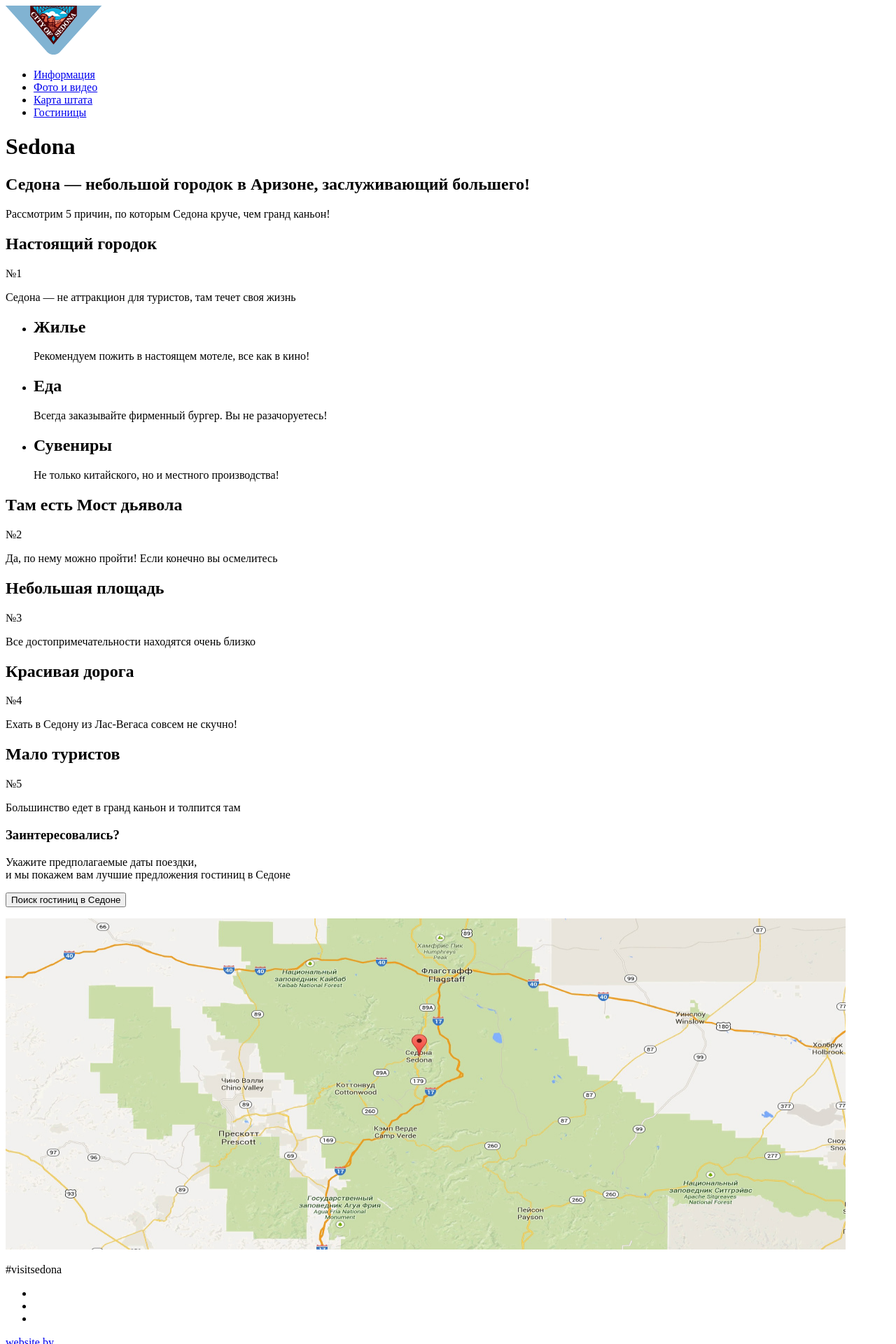
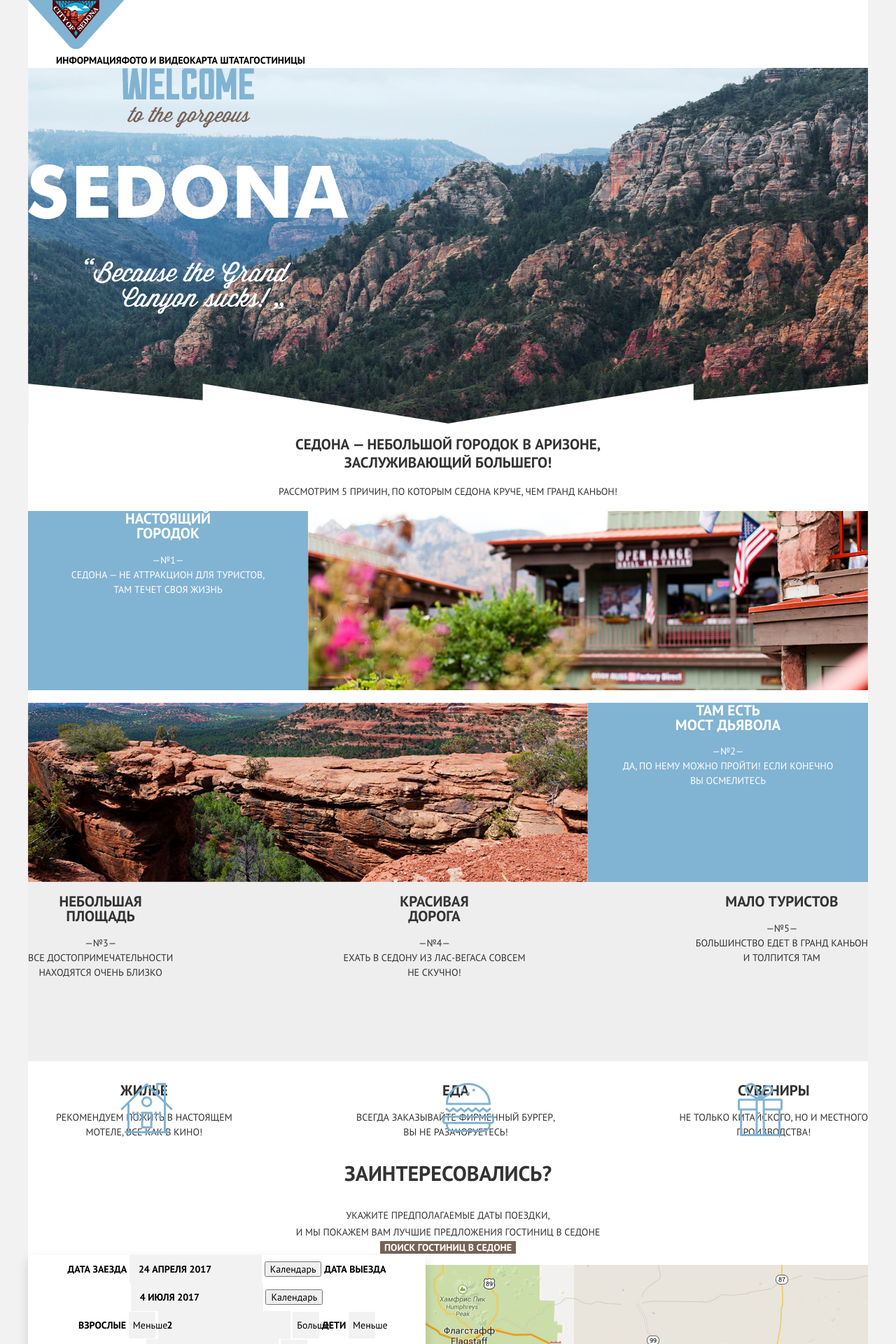
Before and after one commit to elenagradovich/425039-sedona, a PHP site: page / in a window 1280 px wide. Shown: the top 1920 px of the page at 70% size. Run offline with PHP 8.4, Linux system fonts and the light colour scheme.

Commit message:
Базовая стилизация index

```diff
--- a/css/style.css
+++ b/css/style.css
@@ -1,3 +1,23 @@
+body {
+  margin: 0;
+  padding: 0;
+  font-family: 'PT Sans', Arial, sans-serif;
+  font-size: 14px;
+  line-height: 21px;
+  color: #333333;
+  text-transform: uppercase;
+  background-color: #f2f2f2;
+}
+
+a {
+  text-decoration: none;
+}
+
+h2 {
+  font-size: 21px;
+  font-weight: bold;
+}
+
 .visually-hidden {
   position: absolute;
   width: 1px;
@@ -8,3 +28,314 @@
   clip: rect(0 0 0 0);
   overflow: hidden;
 }
+
+.container {
+  width: 1200px;
+  margin: 0 auto;
+  background: #ffffff;
+}
+
+.header__site-navigation {
+  display: flex;
+  margin: 0;
+}
+
+.site-navigation__item {
+  list-style: none;
+}
+
+.site-navigation__item a {
+  color: #000000;
+  font-weight: bold;
+  font-size: inherit;
+}
+
+.site-navigation__item:hover a {
+  color: #81b3d2;
+}
+
+.site-navigation__item:active a {
+  color: rgba(0, 0, 0, 0.3);
+}
+
+.site-navigation__item.active a {
+  color: #766357;
+  pointer-events: none;
+}
+
+.main-header {
+  min-height: 508px;
+  background-color: #88bad8;
+  background-image: url('../img/shape.png'),url('../img/background-photo.jpg');
+  background-size: 1200px 57px, 1200px 564px;
+  background-position: center bottom, center -56px;
+  background-repeat: no-repeat;
+}
+
+.advantages {
+  min-height: 256px;
+}
+.advantages__number {
+  display: block;
+}
+
+.advantages:nth-child(n) {
+  text-align: center;
+}
+
+.advantages-1,
+.advantages-2 {
+  position: relative;
+  box-sizing: border-box;
+  width: 100%;
+  background-color: #81b3d2;
+  color: #ffffff;
+}
+
+.advantages-1 {
+  padding-right: 800px;
+}
+
+.advantages-1::after {
+  content: url(../img/advantages-1.jpg);
+  position: absolute;
+  right:0;
+  top:0;
+  width: 800px;
+  height: 256px;
+}
+
+.advantages-2 {
+  padding-left: 800px;
+}
+
+.advantages-2::before {
+  position: absolute;
+  content: url(../img/advantages-2.jpg);
+  left:0;
+  top:0;
+  width: 800px;
+  height: 256px;
+}
+
+.advantages-container {
+  display: flex;
+  justify-content: space-between;
+  background: #eeeeee;
+}
+
+.advantages__number::before,
+.advantages__number::after {
+  content: '—';
+}
+
+.features {
+  display: flex;
+  justify-content: space-between;
+  list-style: none;
+}
+
+.features__item {
+  position: relative;
+  padding-top: ;
+  text-align: center;
+}
+
+.features__title--1::before {
+  position: absolute;
+  content: url(../img/features-1.svg);
+  top: ;
+  left: ;
+}
+
+.features__title--2::before {
+  position: absolute;
+  content: url(../img/features-2.svg);
+  top: ;
+  left: ;
+}
+
+.features__title--3::before {
+  position: absolute;
+  content: url(../img/features-3.svg);
+  top: ;
+  left: ;
+}
+
+.main-content:nth-child(n) {
+  text-align: center;
+}
+
+.main-content__title {
+  line-height: 26px;
+}
+
+.offer {
+  position: relative;
+}
+
+.offer:nth-child(n) {
+  text-align: center;
+}
+
+.offer__call {
+  font-size: 30px;
+  line-height: 36px;
+}
+
+.offer__content {
+  display: block;
+  line-height: 24px;
+}
+
+
+.btn {
+  border: none;
+  background-color: #766357;
+  color: #ffffff;
+  text-transform: uppercase;
+  font-weight: bold;
+}
+
+.btn:hover {
+  background-color: #604e43;;
+  color: #ffffff;
+}
+
+.btn:active {
+  background-color: #503e33;
+  color: rgba(255, 255, 255, 0.3);
+}
+
+.button--more {
+  background-color: #81b3d2;
+  color: #ffffff;
+
+}
+
+.button--more:hover {
+  background-color: #669ec0;
+  color: #ffffff;
+}
+
+.button--more:active {
+  background-color: #5496bd;
+  color: rgba(255, 255, 255, 0.3);
+}
+/*Form*/
+.search-hotel-form {
+  position: absolute;
+  width: 568px;
+  height: 395px;
+  box-shadow: 0px 7px 15px 0 rgba(0, 1, 1, 0.15);
+  background-color: #ffffff;
+}
+
+.search-hotel-form label,
+.search-hotel-form input {
+  color: #000000;
+  font-weight: bold;
+  text-transform: uppercase;
+  line-height: 26px;
+}
+
+.search-hotel-form input {
+  height: 38px;
+  padding-left: 13px;
+  background-color: #f2f2f2;
+  border: none;
+}
+
+.form-submit__btn {
+  background-color: #81b3d2;
+  padding: 17px 197px 22px 196px;
+  font-size: 21px;
+  font-weight: bold;
+  color: #ffffff;
+  text-transform: uppercase;
+  border: none;
+}
+
+.form-submit__btn:hover {
+  background-color: #669ec0;
+}
+
+.form-submit__btn:active {
+  background-color: #5496bd;
+  color: rgba(255, 255, 255, 0.3);
+}
+
+.btn-increase,
+.btn-reduce {
+  position: relative;
+  height: 38px;
+  width: 38px;
+  background-color: #f2f2f2;
+  border: none;
+}
+/*
+.btn-increase::before {
+  position: absolute;
+  content: "";
+  border-bottom: 3px solid #f2f2f2;
+  width: 12px;
+}*/
+
+/*Footer*/
+.footer {
+  background-color: #ffffff;
+  opacity: 0.9;
+}
+
+.footer--index {
+  margin-top: -120px;
+}
+
+.hashtag-sedona {
+  color: #000000;
+  font-weight: bold;
+  font-size: 21px;
+}
+
+.footer__social {
+  list-style: none;
+}
+
+.social__item {
+  width: 46px;
+  height: 48px;
+  background-color: #81b3d2;
+}
+
+.social__item:hover {
+  background-color: #669ec0;
+}
+
+.social__item:active {
+  background-color: #5496bd;
+}
+
+.footer__item--copyright {
+  position: relative;
+  min-height: 120px;
+  background-color: #ffffff;
+  opacity: 0.9;
+}
+.footer__item--copyright a {
+  color: #000000;
+}
+
+.footer__item--copyright a::after {
+  position: absolute;
+  content: url(../img/logo-htmlacademy.svg);
+  width: 115px;
+  height: 41px;
+}
+
+.footer__item--copyright a:hover::after {
+  content: url(../img/logo-htmlacademy-hover.svg);
+}
+
+.footer__item--copyright a:active::after {
+  content: url(../img/logo-htmlacademy-active.svg);
+}
--- a/index.html
+++ b/index.html
@@ -1,128 +1,132 @@
 <!DOCTYPE html>
-<html lang="ru">
+<html lang='ru'>
   <head>
-    <meta charset="utf-8">
+    <meta charset='utf-8'>
     <title>HTML Academy: Седона</title>
-    <link rel='stylesheet' href='css/style.css'>
+    <link href='https://fonts.googleapis.com/css?family=PT+Sans:400,700&amp;subset=cyrillic' rel='stylesheet'>
+    <link href="css/normalize.css" rel="stylesheet">
+    <link href='css/style.css' rel='stylesheet'>
   </head>
   <body>
-    <header class="header container">
-      <nav class="header__navigation">
-        <a class='header__logo' href='#' aria-label='Логотип "Седона"'>
-           <img src='img/main-logo.png' width='138' height='70' alt='Логотип проекта "Седона"'>
+    <header class='header container'>
+      <nav class='header__navigation'>
+        <a class='header__logo' href='#' aria-label='Логотип 'Седона''>
+           <img src='img/main-logo.png' width='138' height='70' alt='Логотип проекта 'Седона''>
         </a>
-        <ul class="header__site-navigation">
-          <li><a href="#">Информация</a></li>
-          <li><a href="#">Фото и видео</a></li>
-          <li><a href="#">Карта штата</a></li>
-          <li><a href="sedona-hotels.html">Гостиницы</a></li>
+        <ul class='header__site-navigation'>
+          <li class="site-navigation__item"><a href='#'>Информация</a></li>
+          <li class="site-navigation__item"><a href='#'>Фото и видео</a></li>
+          <li class="site-navigation__item"><a href='#'>Карта штата</a></li>
+          <li class="site-navigation__item"><a href='sedona-hotels.html'>Гостиницы</a></li>
         </ul>
       </nav>
     </header>
 
-    <main>
-      <div class="container">
-        <div class="main-header">
-          <h1 class="main-header__title">Sedona</h1>
-        </div>
-        <div class="main-content">
-          <h2 class="main-content__title">Седона — небольшой городок в Аризоне, заслуживающий большего!</h2>
-          <p>Рассмотрим 5 причин, по которым Седона круче, чем гранд каньон!</p>
+    <main class='container'>
+      <h1 class='visually-hidden'>Седона</h1>
+      <div class='main-header'>
+        <img src='img/welcome.png' width='458' height='352' alt='Добро пожаловать в Седону!'>
+      </div>
+      <div class='main-content'>
+        <h2 class='main-content__title'>Седона — небольшой городок в Аризоне,<br>заслуживающий большего!</h2>
+        <span>Рассмотрим 5 причин, по которым Седона круче, чем гранд каньон!</span>
+      </div>
+      <div class='flex-container'>
+        <section class='advantages advantages-1'>
+          <h2 class='advantages__title'>Настоящий<br>городок</h2>
+          <span class='advantages__number'>№1</span>
+          <span class='advantages__content'>Седона — не аттракцион для туристов,<br>там течет своя жизнь</span>
+        </section>
+
+        <section class='advantages advantages-2'>
+          <h2 class='advantages__title'>Там есть<br>мост дьявола</h2>
+          <span class='advantages__number'>№2</span>
+          <span class='advantages__content'>Да, по нему можно пройти! Если конечно<br>вы осмелитесь</span>
+        </section>
+
+        <div class='advantages-container'>
+          <section class='advantages'>
+            <h2 class='advantages__title'>Небольшая<br>площадь</h2>
+            <span class='advantages__number'>№3</span>
+            <span class='advantages__content'>Все достопримечательности <br>находятся очень близко</span>
+          </section>
+
+          <section class='advantages'>
+            <h2 class='advantages__title'>Красивая<br>дорога</h2>
+            <span class='advantages__number'>№4</span>
+            <span class='advantages__content'>Ехать в Седону из Лас-Вегаса совсем<br>не скучно!</span>
+          </section>
+
+          <section class='advantages'>
+            <h2 class='advantages__title'>Мало туристов</h2>
+            <span class='advantages__number'>№5</span>
+            <span class='advantages__content'>Большинство едет в гранд каньон<br>и толпится там</span>
+          </section>
         </div>
 
-        <section class="advantages advantages--dif">
-          <h2 class="advantages__title ">Настоящий городок</h2>
-          <span class="advantages__number">№1</span>
-          <p class="advantages__content">Седона — не аттракцион для туристов, там течет своя жизнь</p>
-        </section>
-
-        <ul class="features">
-          <li class="features__item">
-            <h2 class="features__title ">Жилье</h2>
-            <p class="features__content">Рекомендуем пожить в настоящем мотеле, все как в кино!</p>
+        <ul class='features'>
+          <li class='features__item'>
+            <h2 class='features__title features__title--1'>Жилье</h2>
+            <span class='features__content'>Рекомендуем пожить в настоящем<br>мотеле, все как в кино!</span>
           </li>
-          <li class="features__item">
-            <h2 class="features__title ">Еда</h2>
-            <p class="features__content">Всегда заказывайте фирменный бургер. Вы не разачоруетесь!</p>
+          <li class='features__item'>
+            <h2 class='features__title features__title--2'>Еда</h2>
+            <span class='features__content'>Всегда заказывайте фирменный бургер,<br> Вы не разачоруетесь!</span>
           </li>
-          <li class="features__item">
-            <h2 class="features__title ">Сувениры</h2>
-            <p class="features__content">Не только китайского, но и местного производства!</p>
+          <li class='features__item'>
+            <h2 class='features__title features__title--3'>Сувениры</h2>
+            <span class='features__content'>Не только китайского, но и местного<br>производства!</span>
           </li>
         </ul>
+      </div>
+      <section class='offer'>
+        <p class='offer__call'><b>Заинтересовались?</b></p>
+        <span class='offer__content'>Укажите предполагаемые даты поездки,<br>и мы покажем вам лучшие предложения гостиниц в Седоне</span>
+        <button type='button' class='btn btn__conditions-search'>Поиск гостиниц в Седоне</button>
 
-        <section class="advantages advantages--dif">
-          <h2 class="advantages__title ">Там есть Мост дьявола</h2>
-          <span class="advantages__number">№2</span>
-          <p class="advantages__content">Да, по нему можно пройти! Если конечно вы осмелитесь</p>
-        </section>
+        <form class='search-hotel-form' action='https://echo.htmlacademy.ru' method='get'><!--ДОбавить hidden -->
+          <label for='checkin-date'>Дата заезда</label>
+          <input id='checkin-date' type='text' name='checkin-date' value='24 апреля 2017'>
+          <button type='button' class='calendar'>Календарь</button>
 
-        <div class="advantages-container">
-          <section class="advantages">
-            <h2 class="advantages__title ">Небольшая площадь</h2>
-            <span class="advantages__number">№3</span>
-            <p class="advantages__content">Все достопримечательности  находятся очень близко</p>
-          </section>
+          <label for='checkout-date'>Дата выезда</label>
+          <input id='checkout-date' type='text' name='checkout-date' value='4 июля 2017'>
+          <button type='button' class='calendar'>Календарь</button>
 
-          <section class="advantages">
-            <h2 class="advantages__title ">Красивая дорога</h2>
-            <span class="advantages__number">№4</span>
-            <p class="advantages__content">Ехать в Седону из Лас-Вегаса совсем не скучно!</p>
-          </section>
-
-          <section class="advantages">
-            <h2 class="advantages__title ">Мало туристов</h2>
-            <span class="advantages__number">№5</span>
-            <p class="advantages__content">Большинство едет в гранд каньон и толпится там</p>
-          </section>
-        </div>
-      </div>
-      <section class="offer">
-        <h3 class="offer__title">Заинтересовались?</h3>
-        <p class="offer__content">Укажите предполагаемые даты поездки,<br>и мы покажем вам лучшие предложения гостиниц в Седоне</p>
-        <button type="button" class="btn btn__conditions-search">Поиск гостиниц в Седоне</button>
-
-        <form class="search-hotel-form visually-hidden" action="https://echo.htmlacademy.ru" method="get" hidden>
-          <label for="checkin-date">Дата заезда</label>
-          <input id="checkin-date" type="text" name="checkin-date" value="24 апреля 2017">
-
-          <label for="checkout-date">Дата выезда</label>
-          <input id="checkout-date" type="text" name="checkout-date" value="4 июля 2017">
-
-          <div class="form-input-fields">
-            <label for="adult-amount">Взрослые</label>
-            <button type='button' class="btn-reduce">Меньше</button>
-            <input id="adult-amount" type="text" name="adult-amount" value="2">
-            <button type="button" class="btn-increase">Больше</button>
-            <label for="adult-amount">Дети</label>
-            <button type='button' class="btn-reduce">Меньше</button>
-            <input id="children-amount" type="text" name="adult-amount" value="0">
-            <button type='button' class="btn-increase">Больше</button>
+          <div class='form-input-fields'>
+            <label for='adult-amount'>Взрослые</label>
+            <button type='button' class='btn-reduce'>Меньше</button>
+            <input id='adult-amount' type='text' name='adult-amount' value='2'>
+            <button type='button' class='btn-increase'>Больше</button>
+            <label for='adult-amount'>Дети</label>
+            <button type='button' class='btn-reduce'>Меньше</button>
+            <input id='children-amount' type='text' name='adult-amount' value='0'>
+            <button type='button' class='btn-increase'>Больше</button>
           </div>
-          <button type="submit" class="btn btn_search">Найти</button>
+          <button type='submit' class='form-submit__btn'>Найти</button>
         </form>
-        <section class="modal-map">
-          <h2 class="visually-hidden">Как до нас добраться</h2>
+        <section class='modal-map'>
+          <h2 class='visually-hidden'>Как до нас добраться</h2>
           <p>
-            <img src="img/map.jpg" height="473" width="1200" alt="Седона">
+            <img src='img/map.jpg' height='593' width='1200' alt='Седона на карте'>
           </p>
         </section>
       </section>
     </main>
 
-    <footer class="footer container">
-      <div class="footer__item">
-        <p class="hashtag-sedona">#visitsedona</p>
+    <footer class='footer container footer--index'>
+      <div class='footer__item'>
+        <p class='hashtag-sedona'>#visitsedona</p>
       </div>
-      <div class="footer__item">
-        <ul class="footer-social">
-          <li class="footer-social__item footer-social__item--twitter"><a href="#" target="_blank" aria-label="twitter"></a></li>
-          <li class="footer-social__item footer-social__item--facebook"><a href="#" target="_blank" aria-label="facebook"></a></li>
-          <li class="footer-social__item footer-social__item--youtube"><a href="#" target="_blank" aria-label="youtube"></a></li>
+      <div class='footer__item'>
+        <ul class='footer__social'>
+          <li class='social__item social__item--twitter'><a href='#' target='_blank' aria-label='twitter'></a></li>
+          <li class='social__item social__item--facebook'><a href='#' target='_blank' aria-label='facebook'></a></li>
+          <li class='social__item social__item--youtube'><a href='#' target='_blank' aria-label='youtube'></a></li>
         </ul>
       </div>
-      <div class="footer__item">
-        <a href='https://htmlacademy.ru/intensive/htmlcss' target='_blank'><p class="copyright">website by</p></a>
+      <div class='footer__item footer__item--copyright'>
+        <a href='https://htmlacademy.ru/intensive/htmlcss' target='_blank'>website by</a>
       </div>
     </footer>
   </body>
```
Also changed, not shown: sedona-hotels.html (+88 -86 lines), css/normalize.css (added), img/logo-academy.svg (deleted), img/logo-htmlacademy-active.svg (added), img/logo-htmlacademy-hover.svg (added), img/logo-htmlacademy.svg (added), img/shape.png (renamed from img/shape-1-copy-3.png), img/t.svg (added), 1 other file.
